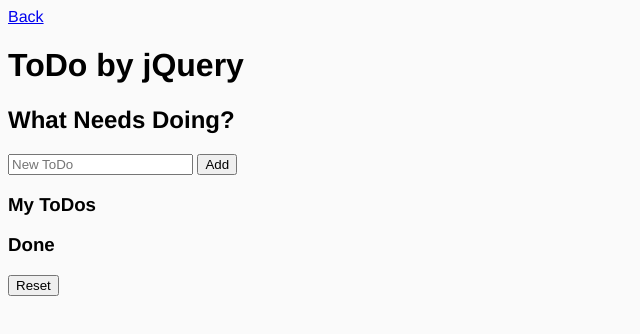
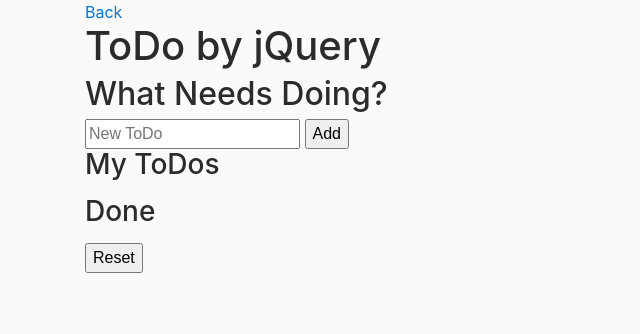
Before and after one commit to SevenZeroThree/ToDoJS, a website: page examples/jQuery/index.html in a window 1280 px wide. Shown: the whole page, without its empty margins (0-640 px from the left). Drawn offline with nearby package versions, Linux system fonts and the light colour scheme; files that its build step writes are made by us from their sources.

Commit message:
include bootstrap

```diff
--- a/content/css/styles.css
+++ b/content/css/styles.css
@@ -1,5 +1,4 @@
 body {
-    font: 16px 'Helvetica Neue', Helvetica, Arial;
     background: #fafafa;
 }
 
--- a/examples/jQuery/index.html
+++ b/examples/jQuery/index.html
@@ -1,10 +1,14 @@
 <!DOCTYPE html>
 <html>
     <head>
-        <link rel="stylesheet" href="../../content/css/styles.css" />
+        <meta charset="utf-8">
+        <meta name="viewport" content="width=device-width, initial-scale=1, shrink-to-fit=no">
+
+        <link rel="stylesheet" href="https://maxcdn.bootstrapcdn.com/bootstrap/4.0.0-alpha.6/css/bootstrap.min.css" integrity="sha384-rwoIResjU2yc3z8GV/NPeZWAv56rSmLldC3R/AZzGRnGxQQKnKkoFVhFQhNUwEyJ" crossorigin="anonymous" />
+        <link rel="stylesheet" href="./content/css/styles.css" />
     </head>
     <body>
-        <div>
+        <div class="container">
             <a href="../../">Back</a>
             <h1>ToDo by jQuery</h1>
             <h2>What Needs Doing?</h2>
```
Also changed, not shown: examples/JavaScript/index.html (+6 -2 lines), index.html (+7 -1 lines).
